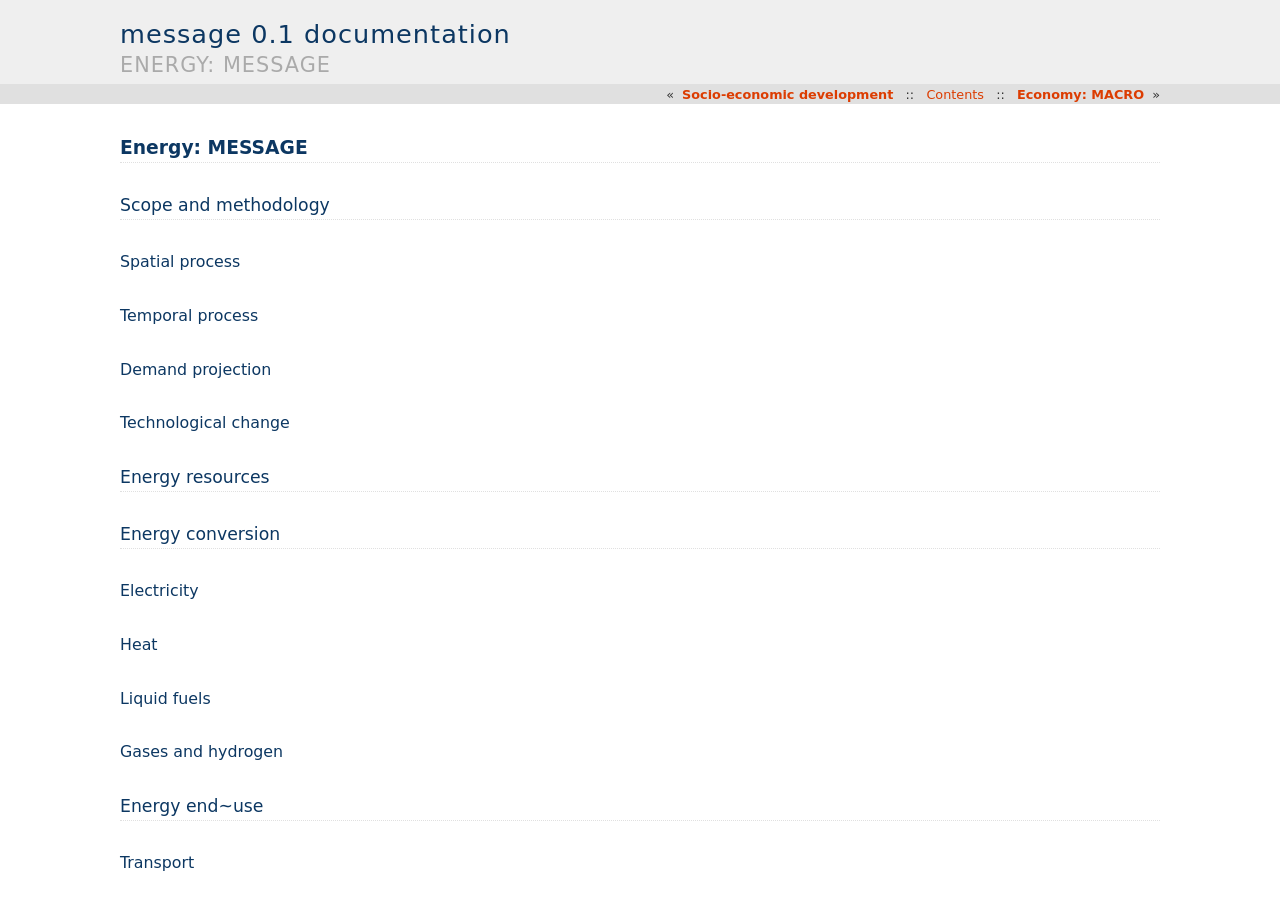
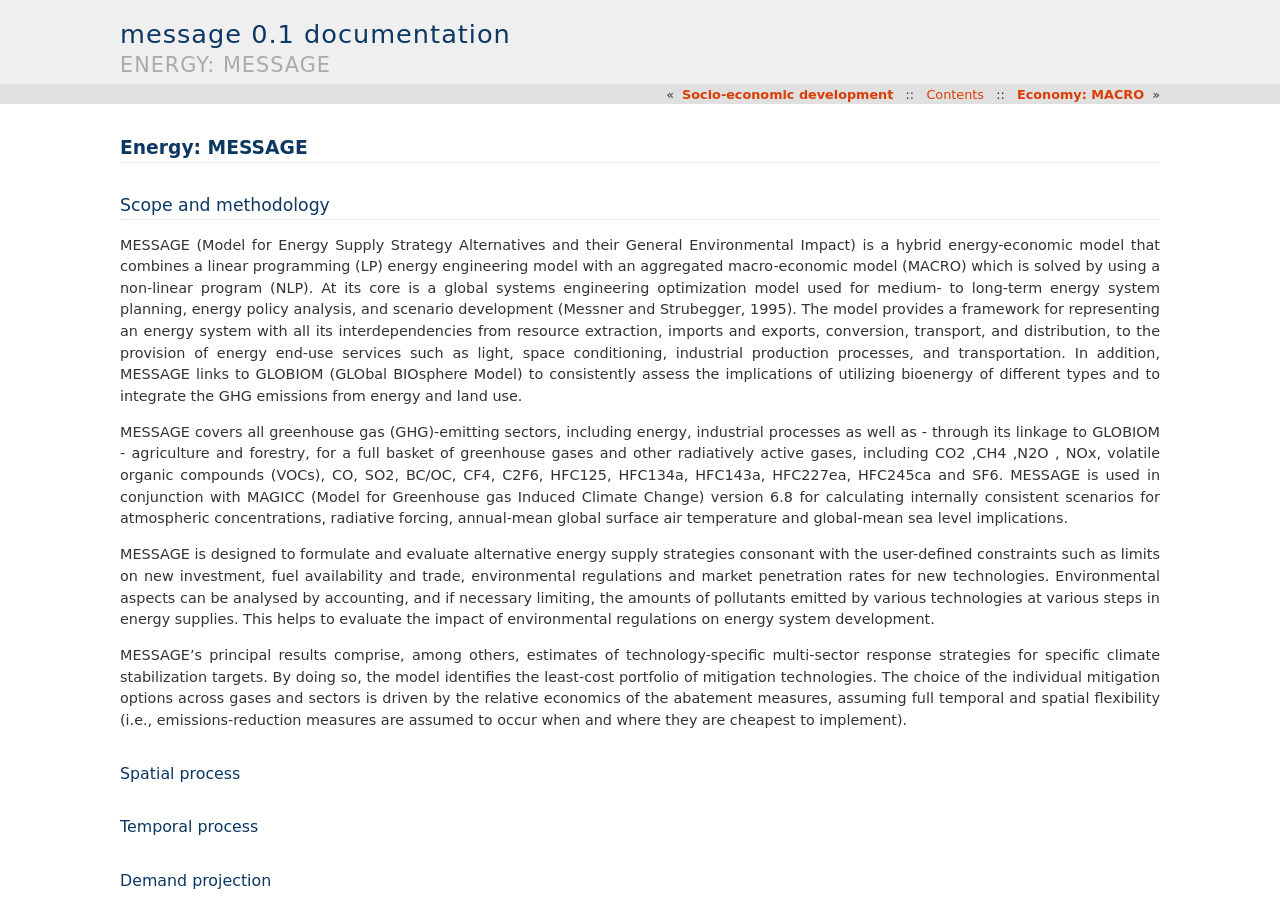
Before and after one commit to iiasa/message_doc, a Sphinx documentation site: the page built from source/message_globiom/message.rst, in a window 1280 px wide and 900 px high. Built offline with Sphinx 7.4.7, drawn with Linux system fonts in a browser that asks for light colours.

Commit message:
added initial version of scope and methodology section

```diff
--- a/source/message_globiom/message.rst
+++ b/source/message_globiom/message.rst
@@ -2,6 +2,14 @@ Energy: MESSAGE
 ----
 Scope and methodology
 ~~~~
+MESSAGE (Model for Energy Supply Strategy Alternatives and their General Environmental Impact) is a hybrid energy-economic model that combines a linear programming (LP) energy engineering model with an aggregated macro-economic model (MACRO) which is solved by using a non-linear program (NLP). At its core is a global systems engineering optimization model used for medium- to long-term energy system planning, energy policy analysis, and scenario development (Messner and Strubegger, 1995). The model provides a framework for representing an energy system with all its interdependencies from resource extraction, imports and exports, conversion, transport, and distribution, to the provision of energy end-use services such as light, space conditioning, industrial production processes, and transportation. In addition, MESSAGE links to GLOBIOM (GLObal BIOsphere Model) to consistently assess the implications of utilizing bioenergy of different types and to integrate the GHG emissions from energy and land use.
+
+MESSAGE covers all greenhouse gas (GHG)-emitting sectors, including energy, industrial processes as well as - through its linkage to GLOBIOM - agriculture and forestry, for a full basket of greenhouse gases and other radiatively active gases, including CO2 ,CH4 ,N2O , NOx, volatile organic compounds (VOCs), CO, SO2, BC/OC, CF4, C2F6, HFC125, HFC134a, HFC143a, HFC227ea, HFC245ca and SF6. MESSAGE is used in conjunction with MAGICC (Model for Greenhouse gas Induced Climate Change) version 6.8 for calculating internally consistent scenarios for atmospheric concentrations, radiative forcing, annual-mean global surface air temperature and global-mean sea level implications.
+
+MESSAGE is designed to formulate and evaluate alternative energy supply strategies consonant with the user-defined constraints such as limits on new investment, fuel availability and trade, environmental regulations and market penetration rates for new technologies. Environmental aspects can be analysed by accounting, and if necessary limiting, the amounts of pollutants emitted by various technologies at various steps in energy supplies. This helps to evaluate the impact of environmental regulations on energy system development.
+
+MESSAGE's principal results comprise, among others, estimates of technology-specific multi-sector response strategies for specific climate stabilization targets. By doing so, the model identifies the least-cost portfolio of mitigation technologies. The choice of the individual mitigation options across gases and sectors is driven by the relative economics of the abatement measures, assuming full temporal and spatial flexibility (i.e., emissions-reduction measures are assumed to occur when and where they are cheapest to implement).
+
 Spatial process
 ++++
 Temporal process
```
